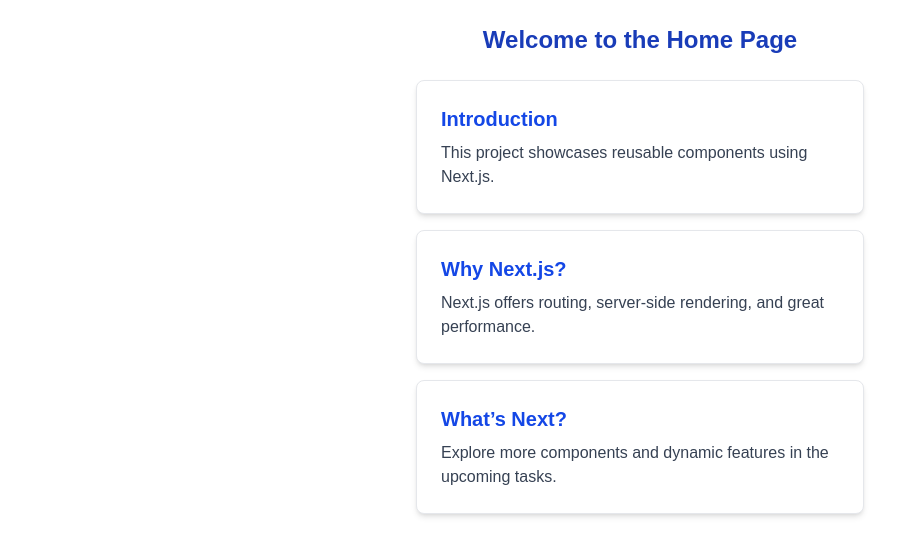
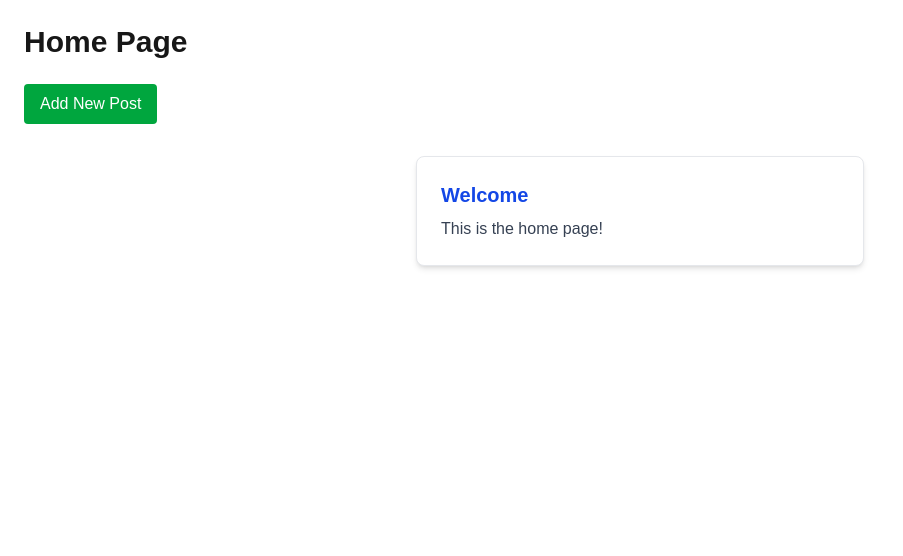
Before and after one commit to DevMandate/alx-project-0x02-setup, a Next.js app in the folder alx-project-0x02/: page /home in a window 1280 px wide. Shown: the top 556 px of the page, without its empty margins (0-903 px from the left). Built offline with nearby package versions, Linux system fonts and the light colour scheme.

Commit message:
Implement PostModal component and dynamic post rendering

```diff
--- /dev/null
+++ b/alx-project-0x02/components/common/PostModal.tsx
@@ -0,0 +1,64 @@
+import React, { useState } from "react";
+
+interface PostModalProps {
+  isOpen: boolean;
+  onClose: () => void;
+  onSubmit: (title: string, content: string) => void;
+}
+
+const PostModal = ({ isOpen, onClose, onSubmit }: PostModalProps) => {
+  const [title, setTitle] = useState("");
+  const [content, setContent] = useState("");
+
+  const handleSubmit = (e: React.FormEvent) => {
+    e.preventDefault();
+    if (!title || !content) return;
+    onSubmit(title, content);
+    setTitle("");
+    setContent("");
+    onClose();
+  };
+
+  if (!isOpen) return null;
+
+  return (
+    <div className="fixed inset-0 z-50 flex items-center justify-center bg-black bg-opacity-40">
+      <div className="bg-white p-6 rounded shadow-md w-full max-w-md">
+        <h2 className="text-xl font-bold mb-4">Add a New Post</h2>
+        <form onSubmit={handleSubmit} className="space-y-4">
+          <input
+            type="text"
+            placeholder="Title"
+            className="w-full border border-gray-300 rounded px-4 py-2"
+            value={title}
+            onChange={(e) => setTitle(e.target.value)}
+          />
+          <textarea
+            placeholder="Content"
+            className="w-full border border-gray-300 rounded px-4 py-2"
+            rows={4}
+            value={content}
+            onChange={(e) => setContent(e.target.value)}
+          />
+          <div className="flex justify-end gap-2">
+            <button
+              type="button"
+              onClick={onClose}
+              className="bg-gray-300 text-gray-700 px-4 py-2 rounded"
+            >
+              Cancel
+            </button>
+            <button
+              type="submit"
+              className="bg-blue-600 text-white px-4 py-2 rounded"
+            >
+              Post
+            </button>
+          </div>
+        </form>
+      </div>
+    </div>
+  );
+};
+
+export default PostModal;
--- a/alx-project-0x02/pages/home.tsx
+++ b/alx-project-0x02/pages/home.tsx
@@ -1,17 +1,38 @@
+import React, { useState } from "react";
 import Card from "@/components/common/Card";
+import PostModal from "@/components/common/PostModal";
 
-const Home = () => {
+const HomePage = () => {
+  const [isModalOpen, setIsModalOpen] = useState(false);
+  const [posts, setPosts] = useState([
+    { title: "Welcome", content: "This is the home page!" },
+  ]);
+
+  const handleAddPost = (title: string, content: string) => {
+    setPosts([...posts, { title, content }]);
+  };
+
   return (
-    <div className="p-6 space-y-4">
-      <h1 className="text-2xl font-bold text-center mb-6 text-blue-800">
-        Welcome to the Home Page
-      </h1>
+    <div className="p-6">
+      <h1 className="text-3xl font-bold mb-6">Home Page</h1>
+      <button
+        onClick={() => setIsModalOpen(true)}
+        className="mb-4 px-4 py-2 bg-green-600 text-white rounded"
+      >
+        Add New Post
+      </button>
 
-      <Card title="Introduction" content="This project showcases reusable components using Next.js." />
-      <Card title="Why Next.js?" content="Next.js offers routing, server-side rendering, and great performance." />
-      <Card title="What’s Next?" content="Explore more components and dynamic features in the upcoming tasks." />
+      <PostModal
+        isOpen={isModalOpen}
+        onClose={() => setIsModalOpen(false)}
+        onSubmit={handleAddPost}
+      />
+
+      {posts.map((post, index) => (
+        <Card key={index} title={post.title} content={post.content} />
+      ))}
     </div>
   );
 };
 
-export default Home;
+export default HomePage;
```
